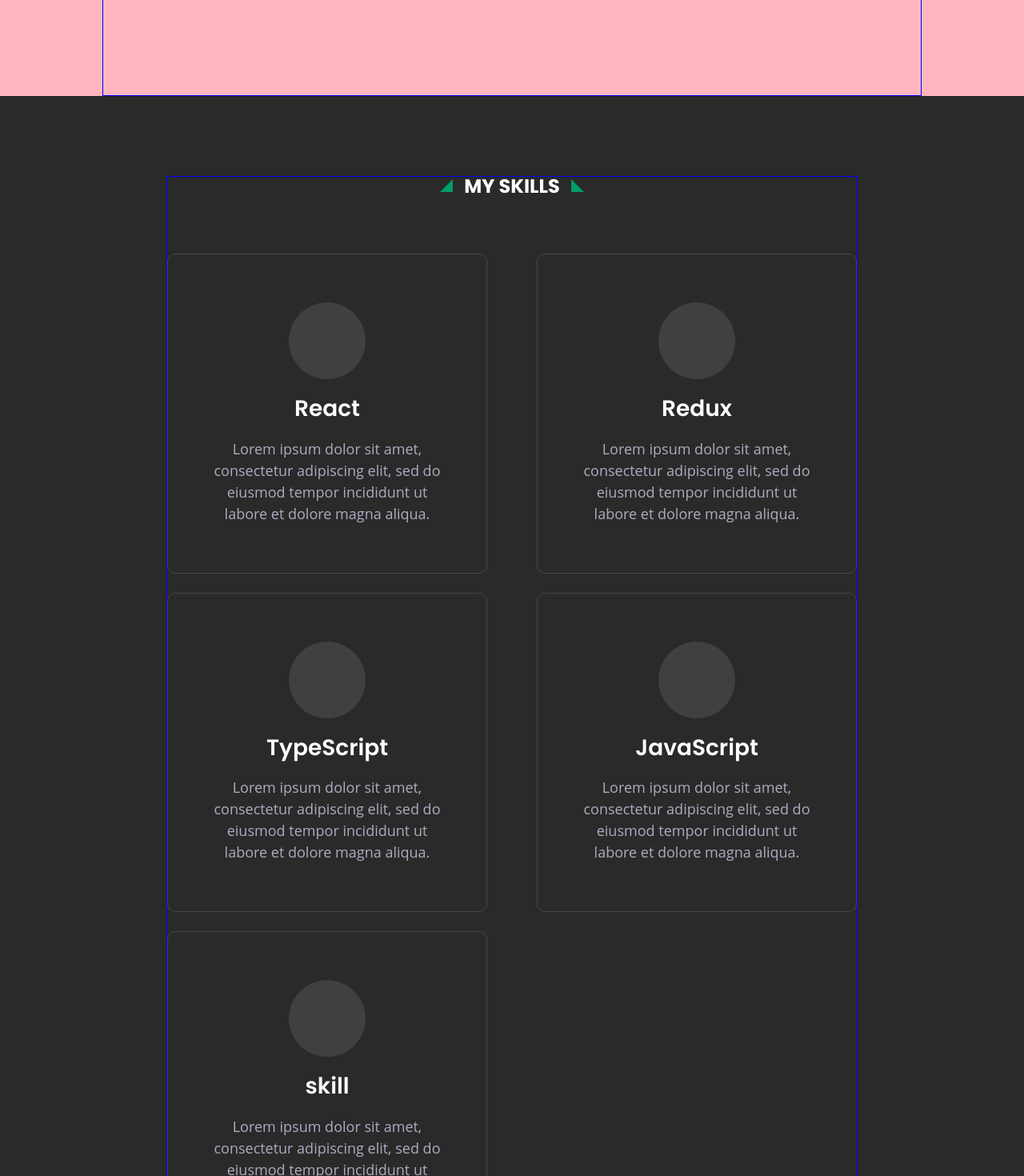
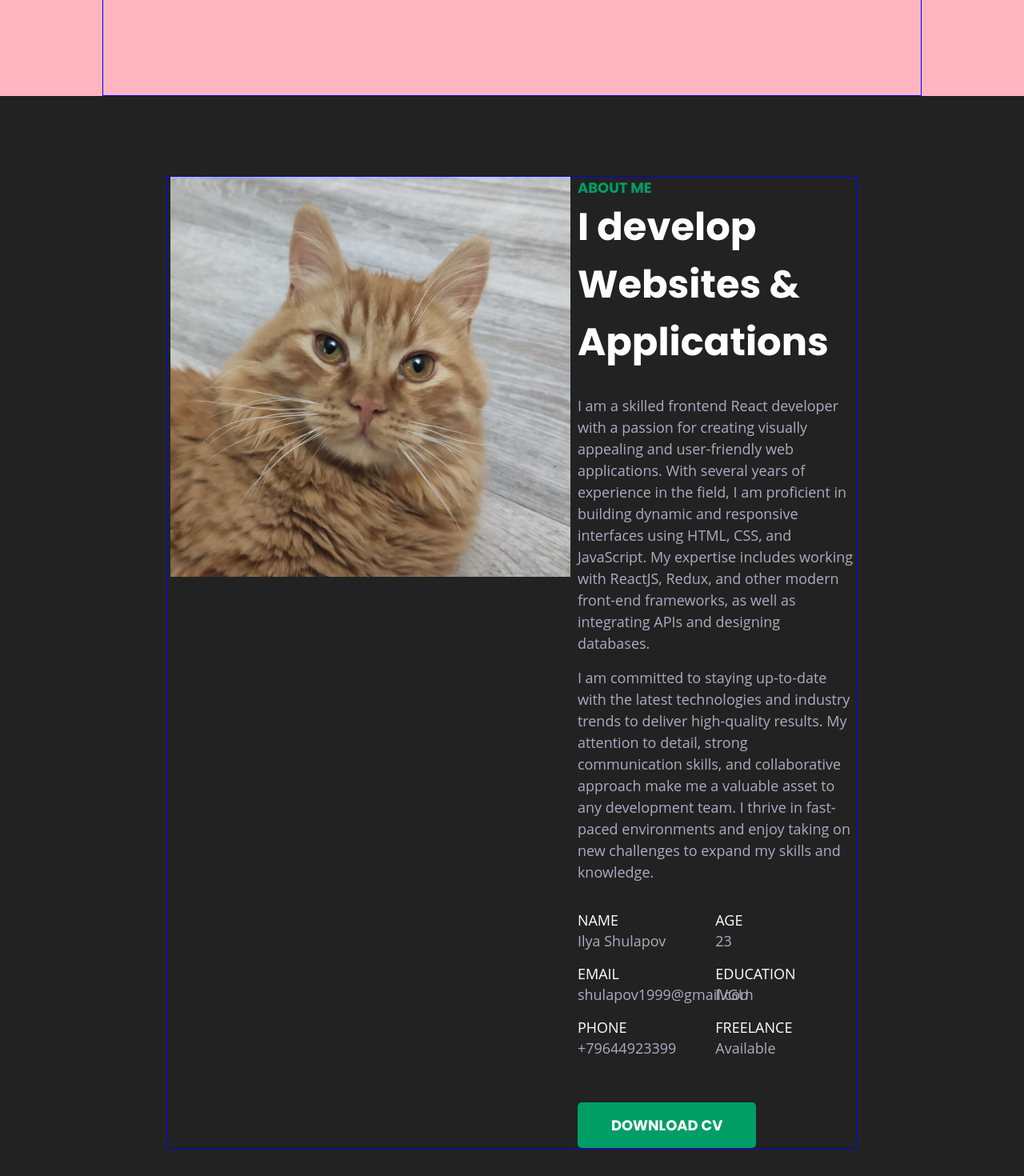
Before and after one commit to skiffter1337/Portfolio, a React (Create React App) app: page / in a window 1280 px wide. Shown: the part 760-2230 px from the top of the page at 80% size. Built offline with nearby package versions, Linux system fonts and the light colour scheme.

Commit message:
add AboutMe.tsx component, add styles.

```diff
--- a/src/App.tsx
+++ b/src/App.tsx
@@ -7,12 +7,14 @@
 import {HireMe} from "./Components/HireMe/HireMe";
 import {Contacts} from "./Components/Contacts/Contacts";
 import {Footer} from "./Components/Footer/Footer";
+import {AboutMe} from "./Components/AboutMe/AboutMe";
 
 function App() {
     return (
         <div className="App">
             <Header/>
             <Main/>
+            <AboutMe/>
             <Skills/>
             <Projects/>
             <HireMe/>
--- /dev/null
+++ b/src/Components/AboutMe/AboutMe.module.scss
@@ -0,0 +1,77 @@
+@import 'src/common/styles/sass/variables';
+@import 'src/common/styles/sass/mixins';
+
+.about_block {
+  min-height: 100vh;
+  padding: 100px;
+  background-color: #222222;
+  .content_row {
+    display: flex;
+    justify-content: space-around;
+    .content_block {
+      width: 40%;
+      h2 {
+        font-size: 48px;
+        margin-bottom: 30px;
+        color: #fff;
+        span {
+          display: block;
+          font-size: 18px;
+          text-transform: uppercase;
+          color: $primaryColor
+        }
+      }
+      .about_par {
+        @include fontFamily($textFontFamily, 500, 18px, 1.5, $paragraphTextColor);
+        margin-bottom: 1rem;
+      }
+    }
+    .about_btn {
+      padding: 15px 42px;
+      background: #009e66;
+      border-radius: 5px;
+      text-transform: uppercase;
+      text-decoration: none;
+      border: none;
+      @include fontFamily($headerFontFamily, 700, 18px, 1.5, #fff);
+      &:hover {
+        transition: 0.2s;
+        background: rgba($primaryColor, 0.7);
+        cursor: pointer;
+      }
+    }
+    .personal_info_block {
+      display: flex;
+      flex-wrap: wrap;
+      margin-top: 36px;
+      margin-bottom: 36px;
+      @include fontFamily($textFontFamily, 500, 18px, 1.2, $paragraphTextColor);
+
+      .personal_info_list {
+        width: 50%;
+      }
+
+      ul {
+        list-style-type: none;
+
+        li {
+          padding-bottom: 20px;
+        }
+      }
+
+      h4 {
+        font-size: 16px;
+        margin-bottom: 4px;
+        text-transform: uppercase;
+        @include fontFamily($textFontFamily, 500, 18px, 1.2, #fff);
+      }
+    }
+  }
+}
+
+
+
+.image_block img {
+  width: 500px;
+  height: 500px;
+}
--- /dev/null
+++ b/src/Components/AboutMe/AboutMe.tsx
@@ -0,0 +1,103 @@
+import React from 'react';
+import s from '../AboutMe/AboutMe.module.scss'
+import styleContainer from "../../common/styles/Container.module.css";
+import KEKS from "../../assets/image/keks.jpg"
+
+
+export const AboutMe = () => {
+    let lorem = "Lorem ipsum dolor sit amet, consectetur adipisicing elit. Alias eum harum molestiae, numquam optio quo ut voluptates? Aliquid dolorum hic numquam qui reiciendis suscipit? A libero recusandae ullam ut. Alias?"
+    return (
+        <section className={s.about_block}>
+            <div className={`${styleContainer.container} ${s.about_container}`}>
+                <div className={s.content_row}>
+                    <div className={s.image_block}>
+                        <img src={KEKS}/>
+                    </div>
+                    <div className={s.content_block}>
+                        <h2>
+                        <span>
+                            About me
+                        </span>
+                            I develop Websites & Applications
+                        </h2>
+                        <p className={s.about_par}>
+                            I am a skilled frontend React developer with a passion for creating visually appealing and
+                            user-friendly web applications. With several years of experience in the field, I am
+                            proficient in building dynamic and responsive interfaces using HTML, CSS, and JavaScript. My
+                            expertise includes working with ReactJS, Redux, and other modern front-end frameworks, as
+                            well as integrating APIs and designing databases.
+                        </p>
+                        <p className={s.about_par}>
+                            I am committed to staying up-to-date with
+                            the latest technologies and industry trends to deliver high-quality results. My attention to
+                            detail, strong communication skills, and collaborative approach make me a valuable asset to
+                            any development team. I thrive in fast-paced environments and enjoy taking on new challenges
+                            to expand my skills and knowledge.
+                        </p>
+                        <div className={s.personal_info_block}>
+                            <div className={s.personal_info_list}>
+                                <ul>
+                                    <li>
+                                        <h4>
+                                            NAME
+                                        </h4>
+                                        <p>
+                                            Ilya Shulapov
+                                        </p>
+                                    </li>
+                                    <li>
+                                        <h4>
+                                            EMAIL
+                                        </h4>
+                                        <p>
+                                            shulapov1999@gmail.com
+                                        </p>
+                                    </li>
+                                    <li>
+                                        <h4>
+                                            PHONE
+                                        </h4>
+                                        <p>
+                                            +79644923399
+                                        </p>
+                                    </li>
+                                </ul>
+                            </div>
+                            <div className={s.personal_info_list}>
+                                <ul>
+                                    <li>
+                                        <h4>
+                                            AGE
+                                        </h4>
+                                        <p>
+                                            23
+                                        </p>
+                                    </li>
+                                    <li>
+                                        <h4>
+                                            EDUCATION
+                                        </h4>
+                                        <p>
+                                            IVGU
+                                        </p>
+                                    </li>
+                                    <li>
+                                        <h4>
+                                            FREELANCE
+                                        </h4>
+                                        <p>
+                                            Available
+                                        </p>
+                                    </li>
+                                </ul>
+                            </div>
+                        </div>
+                        <button className={s.about_btn}>
+                            <a>DOWNLOAD CV</a>
+                        </button>
+                    </div>
+                </div>
+            </div>
+        </section>
+    );
+};
--- a/src/Components/Projects/Project/Project.module.scss
+++ b/src/Components/Projects/Project/Project.module.scss
@@ -40,10 +40,13 @@
       border-radius: 5px;
       color: #fff;
       @include fontFamily($headerFontFamily, 700, 14px);
+      &:hover {
+        transition: 0.2s;
+        background: rgba($primaryColor, 0.7);
+        cursor: pointer;
+      }
     }
-    .project_btn:hover {
-      cursor: pointer;
-    }
+
   }
   .project_info {
     padding: 20px;
--- a/src/Components/Projects/Projects.module.scss
+++ b/src/Components/Projects/Projects.module.scss
@@ -10,6 +10,7 @@
     flex-wrap: nowrap;
 
     .projects {
+      gap: 20px;
       display: flex;
       justify-content: space-between;
       align-items: flex-start;
--- a/src/Components/Skills/Skills.module.scss
+++ b/src/Components/Skills/Skills.module.scss
@@ -14,6 +14,7 @@
 
 
 .skills_block {
+    gap: 20px;
     display: flex;
     justify-content: space-between;
     align-items: flex-start;
--- a/src/common/styles/sass/mixins.scss
+++ b/src/common/styles/sass/mixins.scss
@@ -4,9 +4,10 @@
   align-items: $center2;
 }
 
-@mixin fontFamily($family: null, $weight: null, $size: null, $lineHeight: null) {
+@mixin fontFamily($family: null, $weight: null, $size: null, $lineHeight: null, $color: null) {
   font-family: $family;
   font-weight: $weight;
   font-size: $size;
   line-height: $lineHeight;
+  color: $color;
 }
```
Also changed, not shown: src/assets/image/keks.jpg (added), src/common/styles/sass/variables.scss (line endings or trailing spaces).
